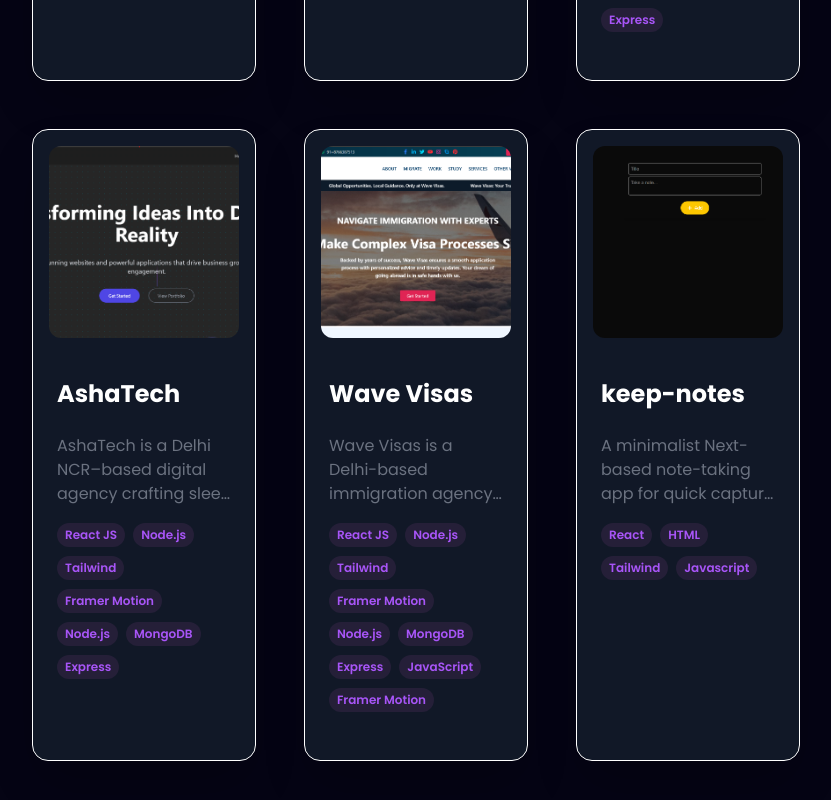
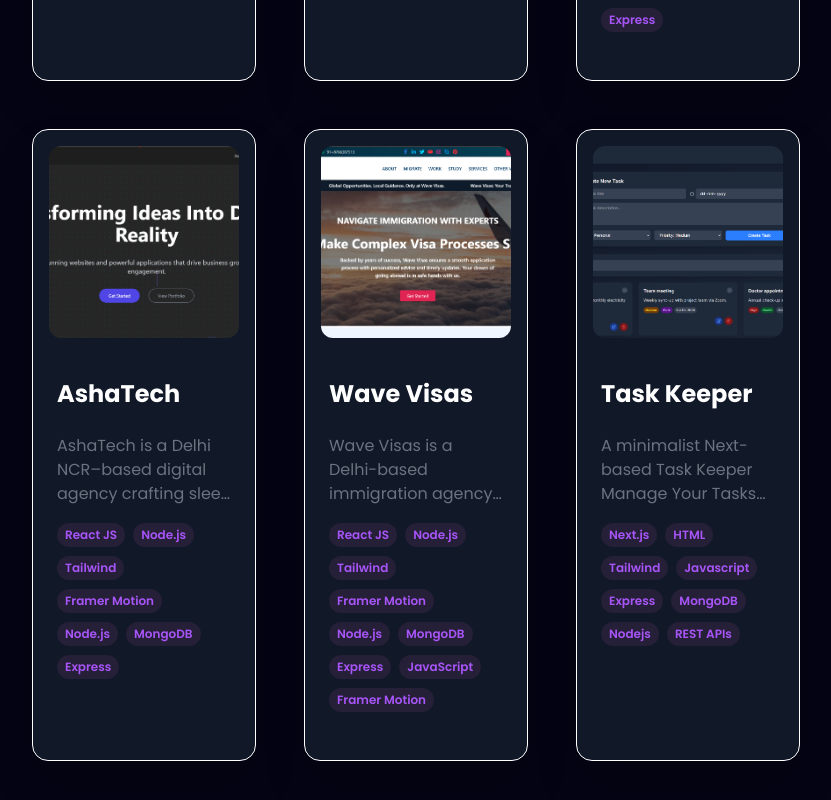
Before and after one commit to Amankanojiya27/Portfolio, a React (Vite) app: page / in a window 1280 px wide. Shown: the part 3702-4502 px from the top of the page, without its empty margins (224-1055 px from the left). Built offline with nearby package versions, Linux system fonts and the light colour scheme.

Commit message:
Implement code changes to enhance functionality and improve performance

```diff
--- a/src/constants.js
+++ b/src/constants.js
@@ -63,9 +63,9 @@ import ashatech from './assets/company_logo/ashatech.png';
 import AshaLearnology from './assets/work_logo/AshaLearnology.png';
 import AshaTech from './assets/work_logo/AshaTech.png';
 import Bemins from './assets/work_logo/Bemins.png';
-import keepnotes from './assets/work_logo/keepnotes.png';
 import sowhot from './assets/work_logo/sowhot.png';
 import WaveVisas from './assets/work_logo/WaveVisas.png';
+import TaskKeeper from './assets/work_logo/TaskKeeper.png';
 
 
 export const SkillsInfo = [
@@ -305,12 +305,12 @@ export const SkillsInfo = [
     // },
     {
       id: 8,
-      title: "keep-notes",
+      title: "Task Keeper",
       description:
-        "A minimalist Next-based note-taking app for quick capture and organization, featuring intuitive note creation, archiving, and deletion—perfect for keeping your thoughts handy.",
-      image: keepnotes,
-      tags: ["React", "HTML", "Tailwind", "Javascript"],
+        "A minimalist Next-based Task Keeper Manage Your Tasks web app for quick capture and organization, featuring intuitive note creation, archiving, and deletion—perfect for keeping your thoughts handy.",
+      image: TaskKeeper,
+      tags: ["Next.js", "HTML", "Tailwind", "Javascript", "Express", "MongoDB", "Nodejs", "REST APIs"],
       github: "https://github.com/Sdeepak9899",
-      webapp: "https://keep-notes-flax.vercel.app/",
+      webapp: "https://amankanojiya27-to-do.vercel.app/",
     },
   ];
```
Also changed, not shown: src/assets/work_logo/TaskKeeper.png (added).
